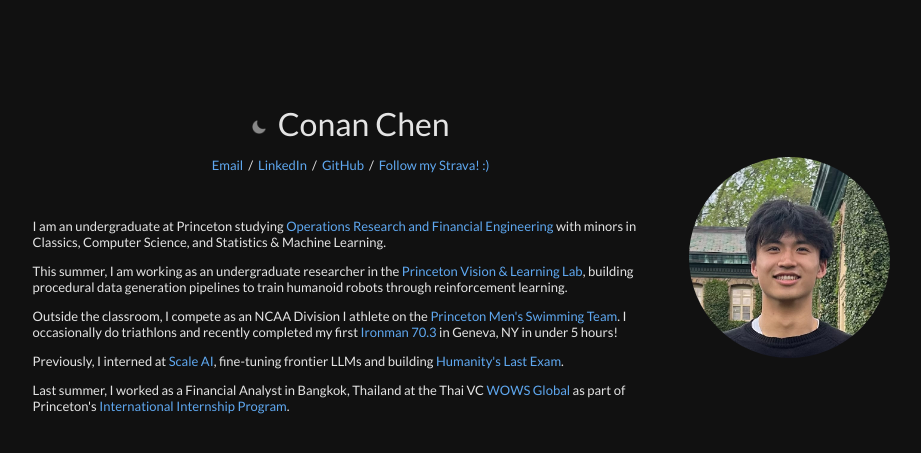
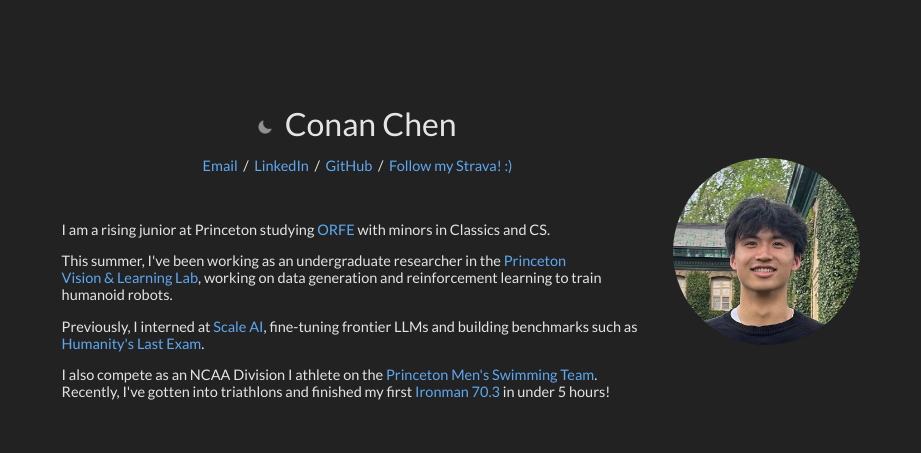
Before and after one commit to conancchen/conancchen.github.io, a Jekyll site: the page built from index.html, in a window 1280 px wide. Shown: the top 453 px of the page, without its empty margins (189-1110 px from the left). Built offline with Jekyll 4.4.1, drawn with Linux system fonts in a browser that asks for light colours.

Commit message:
text fixes

```diff
--- a/_layouts/default.html
+++ b/_layouts/default.html
@@ -45,24 +45,24 @@
 
     <div class="bio">
       <p>
-        I am an undergraduate at Princeton studying <a href="https://orfe.princeton.edu/">Operations Research and Financial Engineering</a> with minors in Classics, Computer Science, and Statistics & Machine Learning.
+        I am a rising junior at Princeton studying <a href="https://orfe.princeton.edu/">ORFE</a> with minors in Classics and CS.
       </p>
       <p>
-        This summer, I am working as an undergraduate researcher in the <a href="https://pvl.cs.princeton.edu/">Princeton Vision & Learning Lab</a>, building procedural data generation pipelines to train humanoid robots through reinforcement learning.
+        This summer, I've been working as an undergraduate researcher in the <a href="https://pvl.cs.princeton.edu/">Princeton Vision & Learning Lab</a>, working on data generation and reinforcement learning to train humanoid robots.
       </p>
       <p>
-        Outside the classroom, I compete as an NCAA Division I athlete on the <a href="https://goprincetontigers.com/sports/mens-swimming-and-diving">Princeton Men's Swimming Team</a>. I occasionally do triathlons and recently completed my first <a href="https://feathersprod.blob.core.windows.net/api-public/d8c9cf17-94f9-4a25-9f7f-de66b962c407.pdf">Ironman 70.3</a> in Geneva, NY in under 5 hours!
+        Previously, I interned at <a href="https://scale.com/">Scale AI</a>, fine-tuning frontier LLMs and building benchmarks such as <a href="https://agi.safe.ai/">Humanity's Last Exam</a>.
+
       </p>
       <p>
-        Previously, I interned at <a href="https://scale.com/">Scale AI</a>, fine-tuning frontier LLMs and building <a href="https://agi.safe.ai/">Humanity's Last Exam</a>.
+        I also compete as an NCAA Division I athlete on the <a href="https://goprincetontigers.com/sports/mens-swimming-and-diving">Princeton Men's Swimming Team</a>. Recently, I've gotten into triathlons and finished my first <a href="{{ site.baseurl }}/pdfs/im70.3.pdf">Ironman 70.3</a> in under 5 hours!
+
       </p>
-      <p>
-        Last summer, I worked as a Financial Analyst in Bangkok, Thailand at the Thai VC <a href="https://wowsglobal.com/">WOWS Global</a> as part of Princeton's <a href="https://oip.princeton.edu/our-programs/international-internships">International Internship Program</a>.
-      </p>
+
     </div>
   </div>
 
-  <div id="copy-toast">Copied to clipboard</div>
+  <div id="copy-toast">Copied to clipboard!</div>
 
   <script>
     function applyTheme(theme) {
--- a/_sass/_variables.scss
+++ b/_sass/_variables.scss
@@ -7,7 +7,7 @@
 $blue: #4183C4;
 
 // Grays
-$black: #000;
+$black: #111;
 $darkerGray: #222;
 $darkGray: #333;
 $gray: #666;
--- a/style.scss
+++ b/style.scss
@@ -15,7 +15,7 @@
 // Dark is the default; the toggle opts into light and remembers the choice
 :root {
   color-scheme: dark;
-  --bg: #111111;
+  --bg: #222222;
   --text: #e4e4e4;
   --link: #5fa8f0;
   --link-hover: #f5a75c;
@@ -70,7 +70,7 @@
 
 .page {
   width: 100%;
-  max-width: 900px;
+  max-width: 842px;
   margin: 0 auto;
   padding: 2.5%;
   box-sizing: border-box;
@@ -87,6 +87,11 @@
 .bio {
   grid-column: 1;
   grid-row: 2;
+}
+
+// Keeps lines full while pulling words down so the last one isn't a stub
+.bio p {
+  text-wrap: pretty;
 }
 
 // Photo spans both rows so it stays centered against the full text column
@@ -170,13 +175,13 @@ tr,
 p,
 a {
   font-family: 'Lato', Verdana, Helvetica, sans-serif;
-  font-size: 13px;
+  font-size: 14.5px;
   font-display: auto;
 }
 
 strong {
   font-family: 'Lato', Verdana, Helvetica, sans-serif;
-  font-size: 13px;
+  font-size: 14.5px;
   font-display: auto;
 }
 
```
Also changed, not shown: 2 other files.
